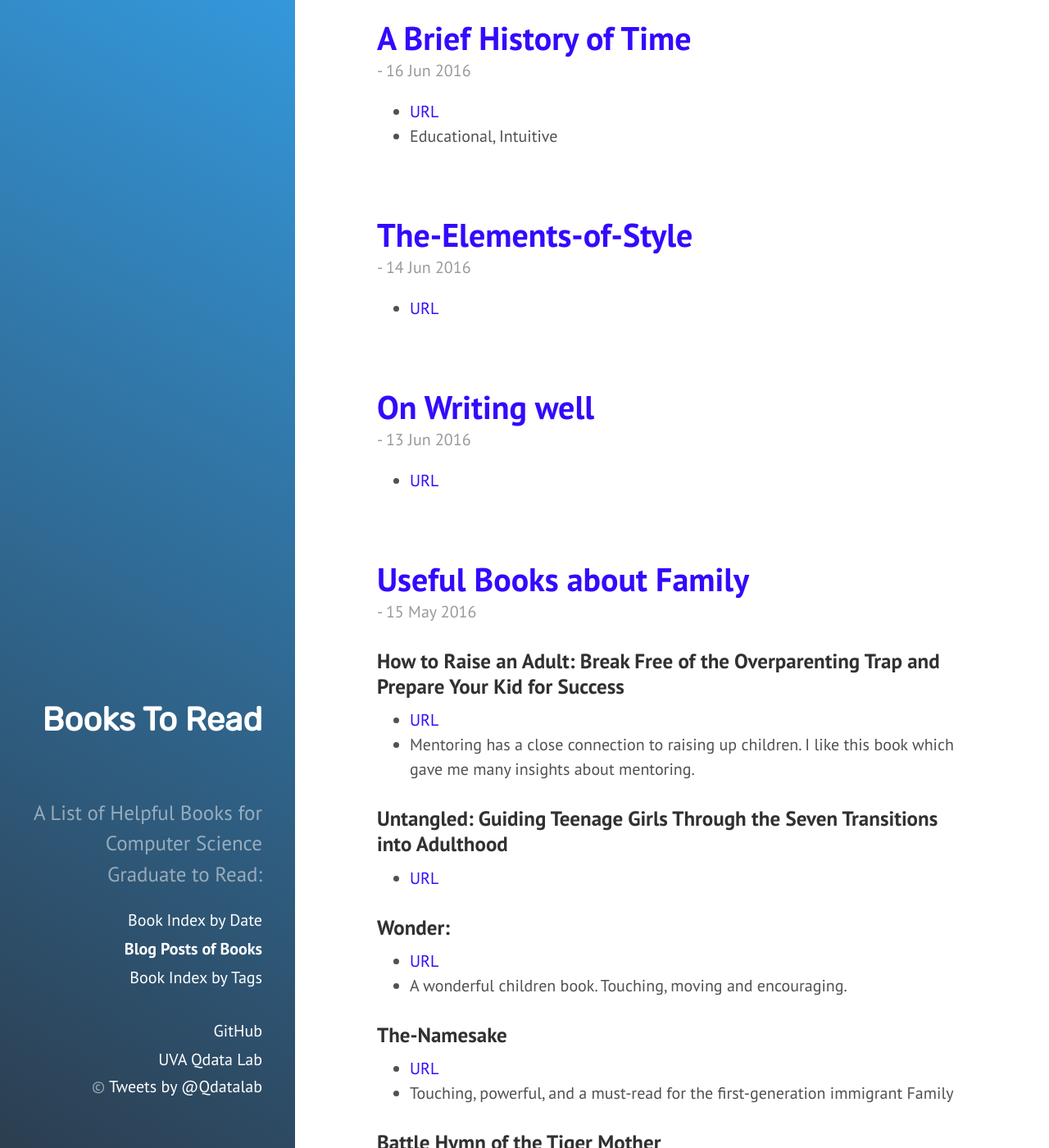
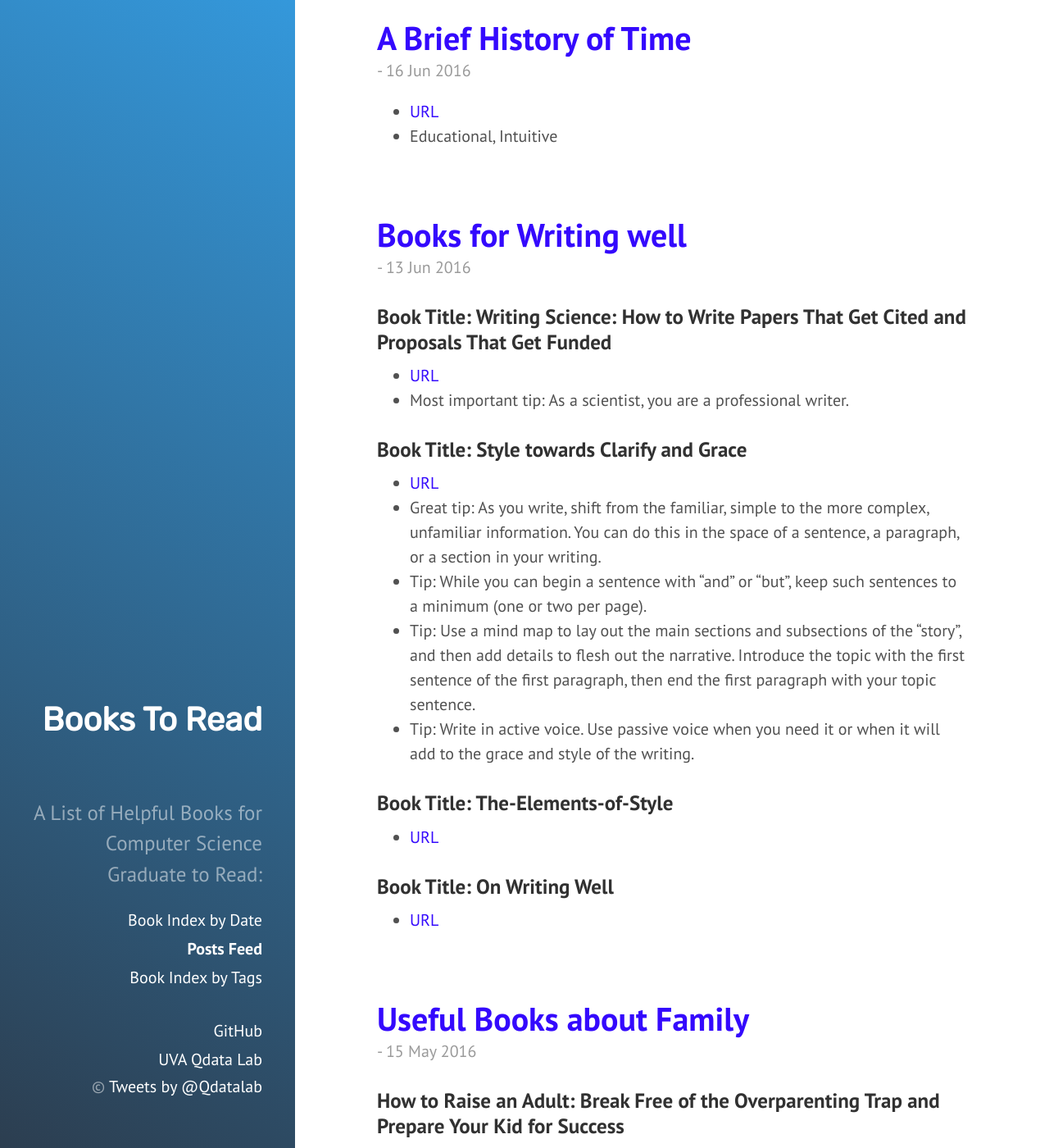
Before and after one commit to qiyanjun/books2read, a Jekyll site: the page built from blog.md, in a window 1280 px wide and 1400 px high, scrolled down 23919 px. Shown: the whole window at 82% size. Built offline with Jekyll 4.4.1, drawn with Linux system fonts in a browser that asks for light colours; some of the changed text lies outside the part shown.

Commit message:
clean up writing books post

```diff
--- /dev/null
+++ b/_posts/2016-06-13-Books4Writing.md
@@ -0,0 +1,26 @@
+---
+layout: post
+title: Books for Writing well
+tags:
+- Writing
+---
+
+
+### Book Title: Writing Science: How to Write Papers That Get Cited and Proposals That Get Funded
+- [URL](https://www.goodreads.com/book/show/13122323-writing-science)
+- Most important tip: As a scientist, you are a professional writer.
+
+
+### Book Title: Style towards Clarify and Grace
+- [URL](https://www.amazon.com/Style-Clarity-Chicago-Writing-Publishing/dp/0226899152)
+- Great tip: As you write, shift from the familiar, simple to the more complex, unfamiliar information. You can do this in the space of a sentence, a paragraph, or a section in your writing.
+- Tip:  While you can begin a sentence with “and” or “but”, keep such sentences to a minimum (one or two per page).
+- Tip: Use a mind map to lay out the main sections and subsections of the “story”, and then add details to flesh out the narrative. Introduce the topic with the first sentence of the first paragraph, then end the first paragraph with your topic sentence.
+- Tip: Write in active voice. Use passive voice when you need it or when it will add to the grace and style of the writing.
+
+### Book Title: The-Elements-of-Style
+- [URL](https://www.audible.com/pd/The-Elements-of-Style-Recorded-Books-Edition-Audiobook/B002V1NRTW)
+
+
+### Book Title: On Writing Well
+- [URL](https://www.amazon.com/Writing-Well-Classic-Guide-Nonfiction/dp/0060891548)
--- a/blog.md
+++ b/blog.md
@@ -1,6 +1,6 @@
 ---
 layout: page
-title: Blog Posts of Books
+title: Posts Feed
 desc: "A list of all blog posts"
 ---
 
--- a/index.html
+++ b/index.html
@@ -11,7 +11,7 @@ This website introduces a list of books I have read and recommend computer scien
 </div>
 
 
-<h2> Blog Posts </h2>
+<h2>  Posts Feed </h2>
 
 <ul class="features">
 
```
Also changed, not shown: _posts/2016-06-13-On writing well.md (deleted, +0 -9 lines), _posts/2016-06-14-The-Elements-of-Style.md (deleted, +0 -8 lines).
